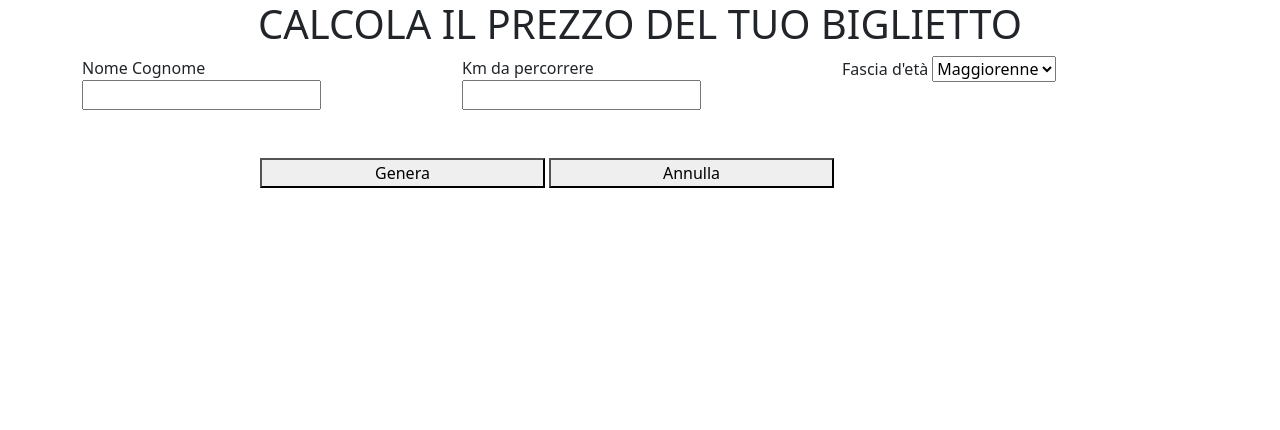
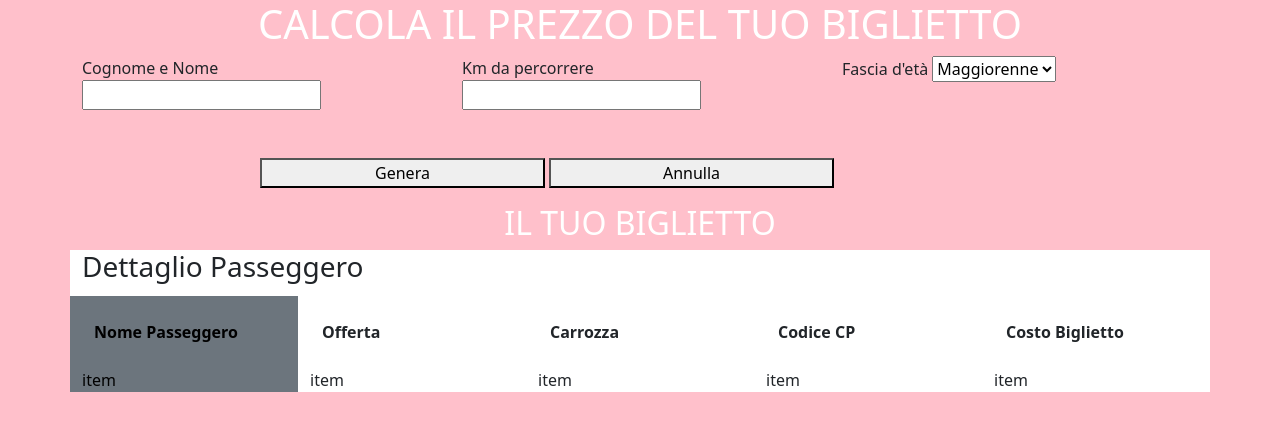
Before and after one commit to Baglio1683/js-biglietto-treno-form, a plain HTML site: page index.html in a window 1280 px wide. Drawn offline with nearby package versions, Linux system fonts and the light colour scheme.

Commit message:
Add Css Details

```diff
--- a/css/style.css
+++ b/css/style.css
@@ -0,0 +1,4 @@
+
+body{
+    background-color: pink;
+}
--- a/index.html
+++ b/index.html
@@ -5,13 +5,14 @@
     <meta http-equiv="X-UA-Compatible" content="IE=edge">
     <meta name="viewport" content="width=device-width, initial-scale=1.0">
     <title>TicketTrain</title>
+    <link rel="stylesheet" href="https://cdn.jsdelivr.net/npm/bootstrap@5.2.2/dist/css/bootstrap.min.css">
     <link rel="stylesheet" href="css/style.css">
-    <link rel="stylesheet" href="https://cdn.jsdelivr.net/npm/bootstrap@5.2.2/dist/css/bootstrap.min.css">
 </head>
+
 <body>
 
 <!-- Title  -->
-<h1 class="text-center">CALCOLA IL PREZZO DEL TUO BIGLIETTO</h1>
+<h1 class="text-center text-white">CALCOLA IL PREZZO DEL TUO BIGLIETTO</h1>
 
 <!-- Start Container  -->
 <div class="container">
@@ -20,7 +21,7 @@
   <div class="row">
 
     <div class="col-4">
-       <label for="namesur">Nome Cognome</label>
+       <label for="namesur">Cognome e Nome</label>
        <input type="text" id="namesur">
     </div>
 
@@ -52,15 +53,30 @@
 
 <p id="TicketPrice" class="mt-2"></p>
 
-
-
-
-
 </div>
 <!-- End Container  -->
 
+<h2 class="text-center text-white">IL TUO BIGLIETTO</h2>
 
+<div class="container bg-white">
+    <h3 class="pb-1 ">Dettaglio Passeggero</h3>
+  <div class="row fw-bold">
+    <div class="col text-bg-secondary text-black p-4">Nome Passeggero</div>
+    <div class="col p-4">Offerta</div>
+    <div class="col p-4">Carrozza</div>
+    <div class="col p-4">Codice CP</div>
+    <div class="col p-4">Costo Biglietto</div>
+  </div>
 
+  <div class="row">
+    <div class="col text-bg-secondary text-black">item</div>
+    <div class="col">item</div>
+    <div class="col">item</div>
+    <div class="col">item</div>
+    <div class="col">item</div>
+  </div>
+
+</div>
 
 
 
```
